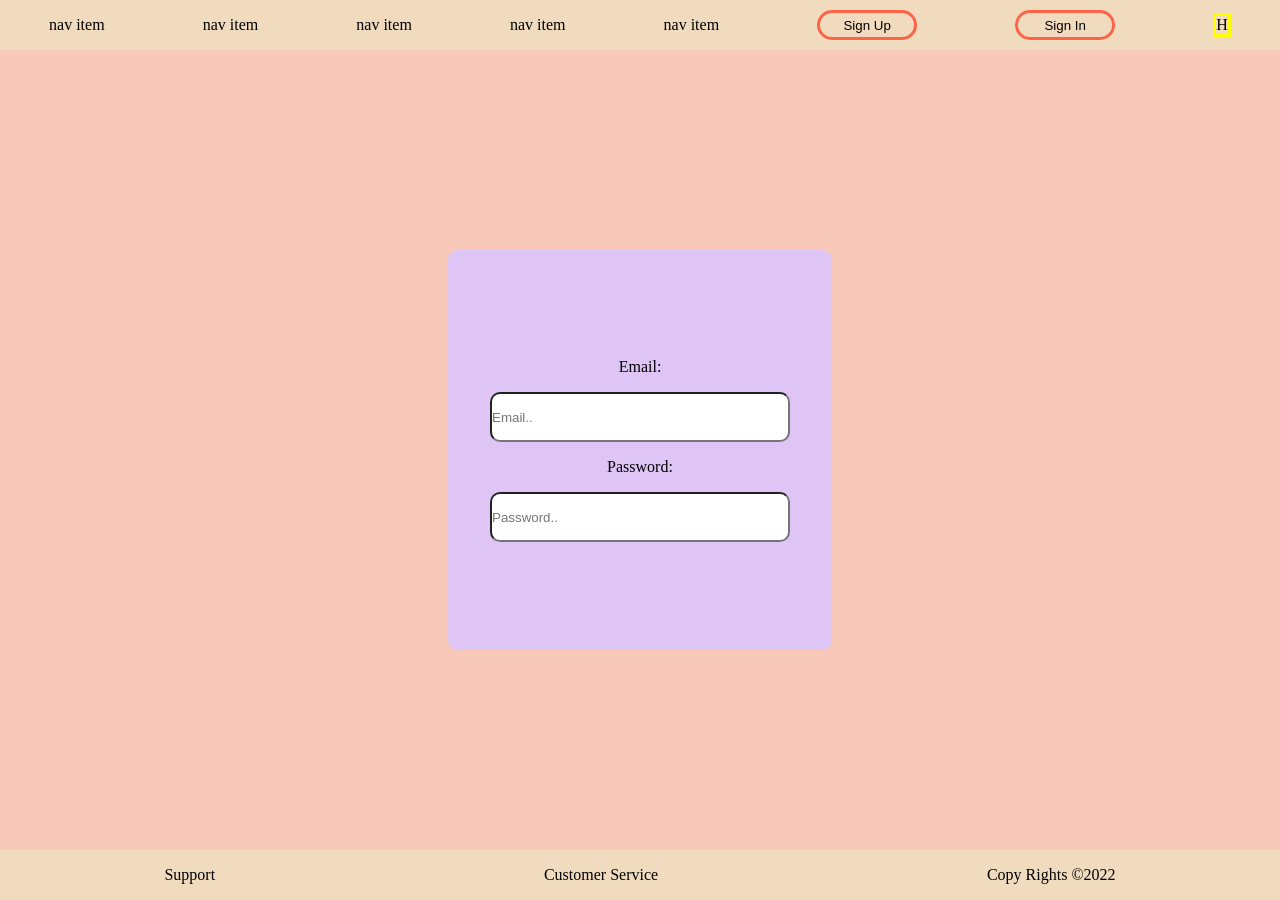
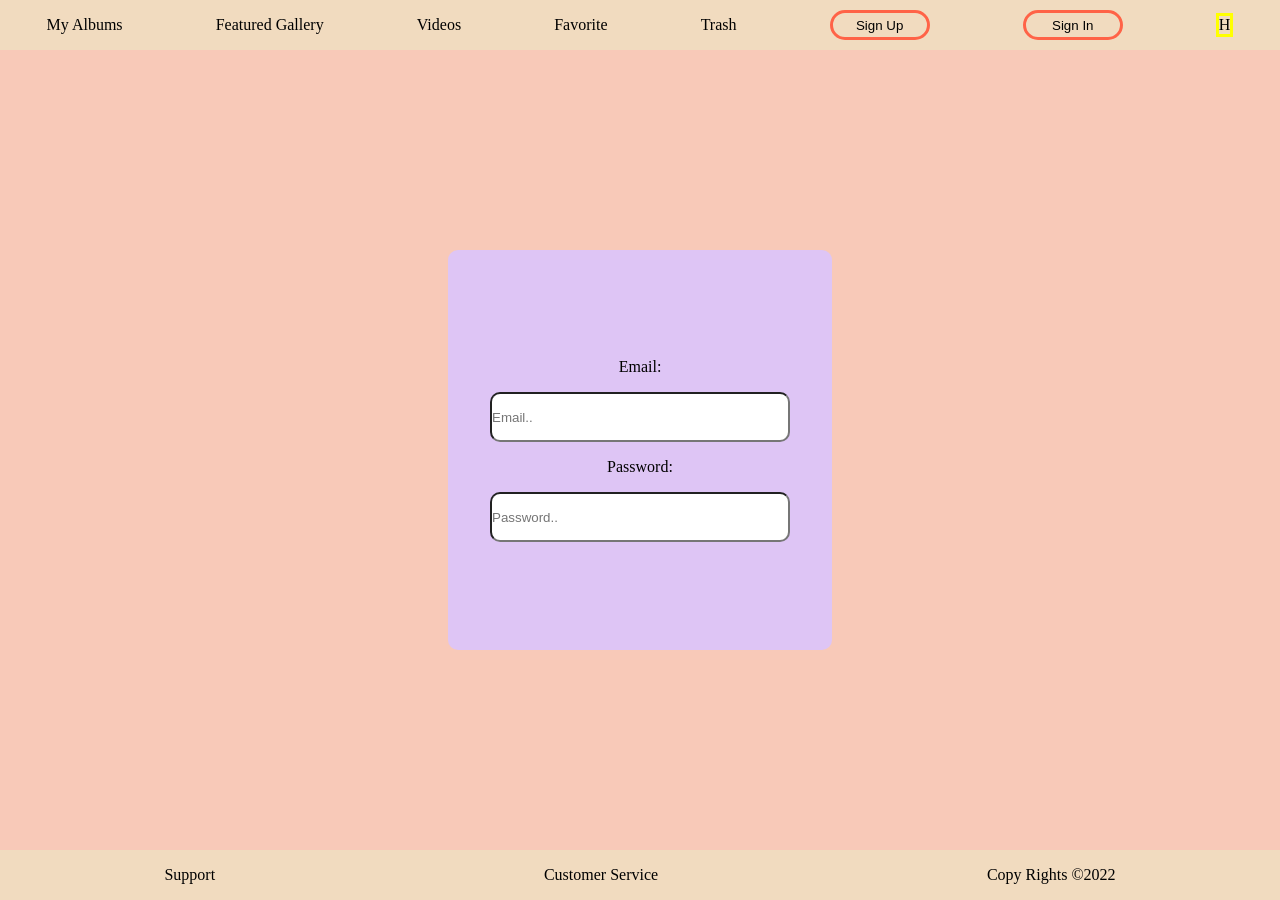
Before and after one commit to fidashn/newProject1, a React (Create React App) app: page /signIn in a window 1280 px wide. Built offline with nearby package versions, Linux system fonts and the light colour scheme.

Commit message:
changed navbar  items

```diff
--- a/src/Components/Footer.js
+++ b/src/Components/Footer.js
@@ -8,7 +8,6 @@ function Footer() {
     <li className="nav-item">Customer Service</li>
     <li className="nav-item">Copy Rights &copy;2022 </li>
     </ul>
-
      </>
   )
 }
--- a/src/Components/Navbar.js
+++ b/src/Components/Navbar.js
@@ -4,11 +4,11 @@ function Navbar() {
   return (
     <>
    <ul className="nav-list">
-    <li className="nav-item">nav item</li>
-    <li className="nav-item">nav item</li>
-    <li className="nav-item">nav item</li>
-    <li className="nav-item">nav item</li>
-    <li className="nav-item">nav item</li>
+    <li className="nav-item">My Albums</li>
+    <li className="nav-item">Featured Gallery</li>
+    <li className="nav-item">Videos</li>
+    <li className="nav-item">Favorite</li>
+    <li className="nav-item">Trash</li>
     <button className="sign-up">Sign Up</button>
     <button className="sign-in">Sign In</button>
     <div className="hamburger">H</div>
```
